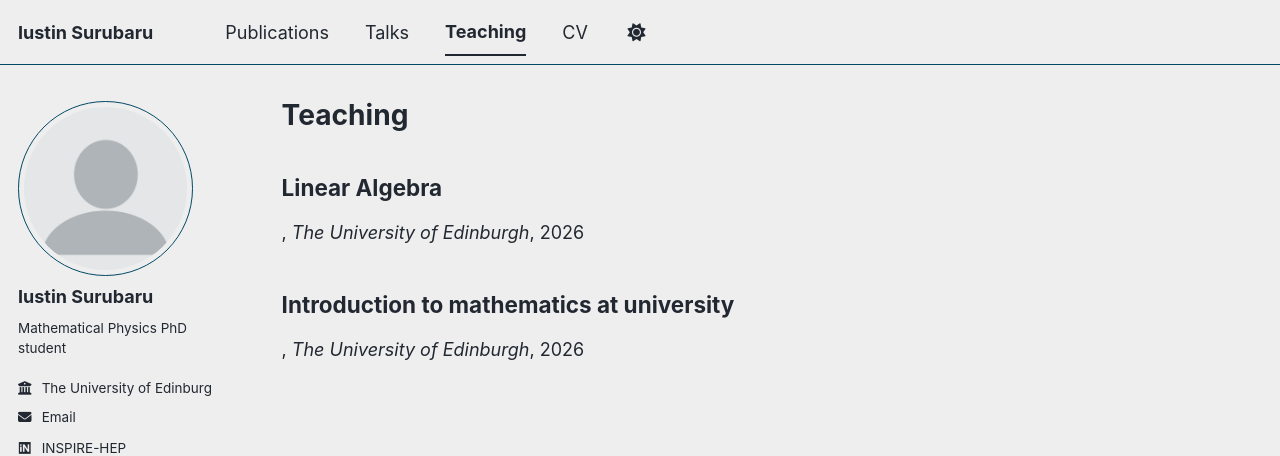
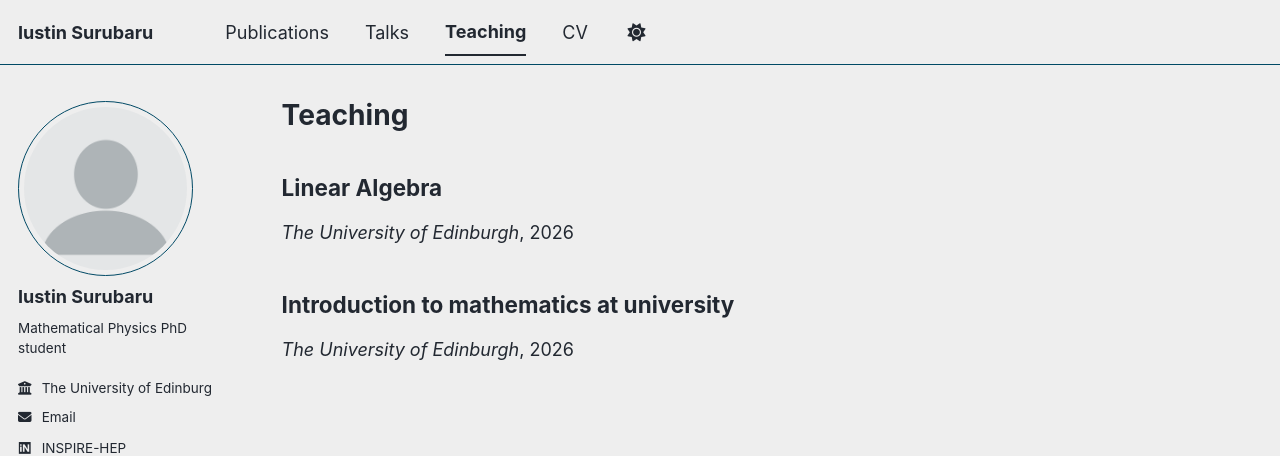
Before and after one commit to IustinS2/IustinS2.github.io, a Jekyll site: the page built from _pages/teaching.html, in a window 1280 px wide. Shown: the top 456 px of the page. Built offline with Jekyll 4.4.1, drawn with Linux system fonts in a browser that asks for light colours; some web fonts are replaced; a script bundle is joined from its source files by our own code; library files that are not in the unit come from our copies.

Commit message:
Refactor teaching post metadata display

```diff
--- a/_includes/archive-single.html
+++ b/_includes/archive-single.html
@@ -40,7 +40,7 @@
     {% endif %}
 
         {% if post.collection == 'teaching' %}
-          <p> {{ post.type }}, <i>{{ post.venue }}</i>, {{ post.date | default: "1900-01-01" | date: "%Y" }} </p>
+          <p>{% if post.type %}{{ post.type }}{% endif %}{% if post.venue %}{% if post.type %}, {% endif %}<i>{{ post.venue }}</i>{% endif %}{% if post.date %}{% if post.type or post.venue %}, {% endif %}{{ post.date | date: "%Y" }}{% endif %}</p>
         {% elsif post.collection == 'publications' %}
           <p>Published in <i>{{ post.venue }}</i>, {{ post.date | default: "1900-01-01" | date: "%Y" }} </p>
         {% elsif post.date %}
```
